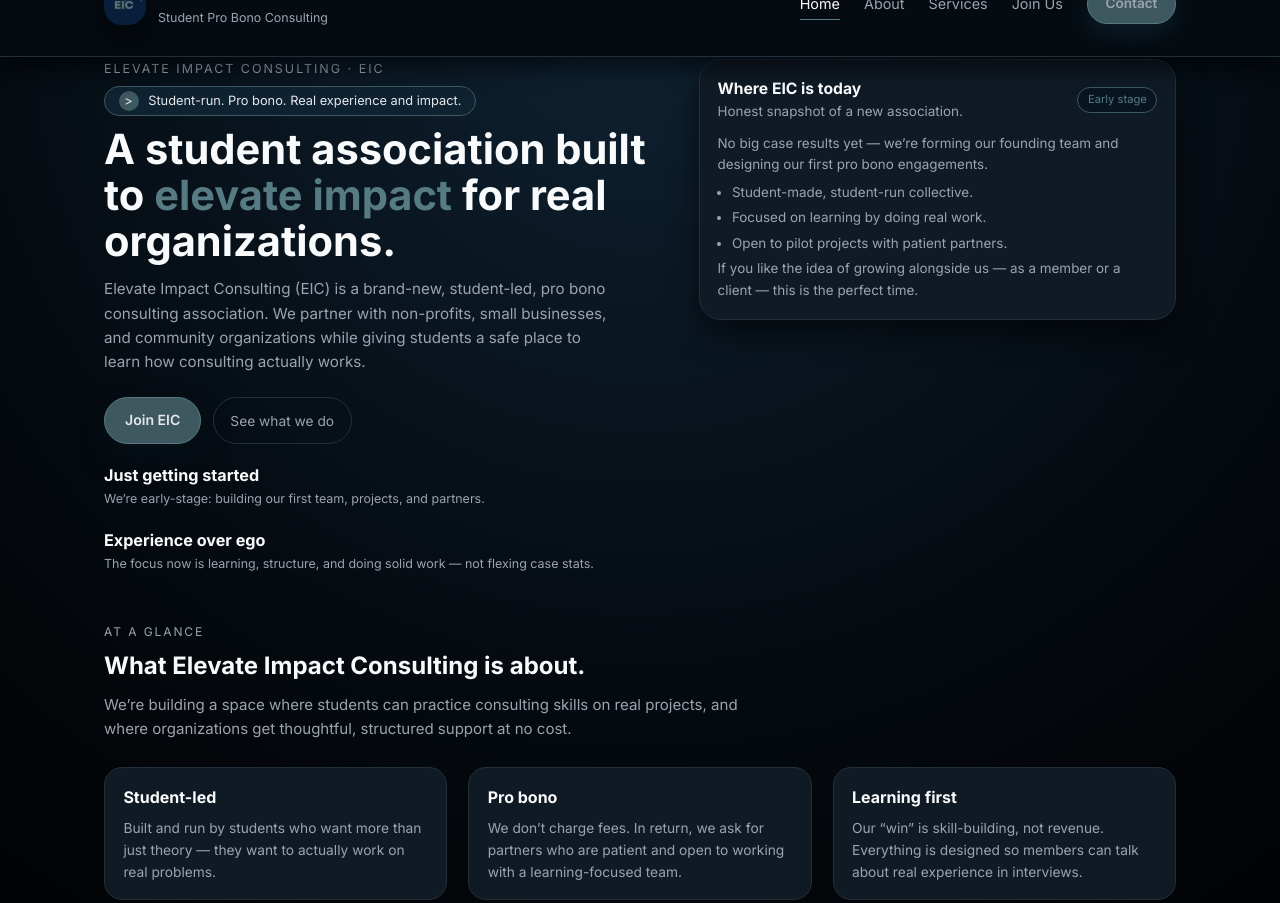
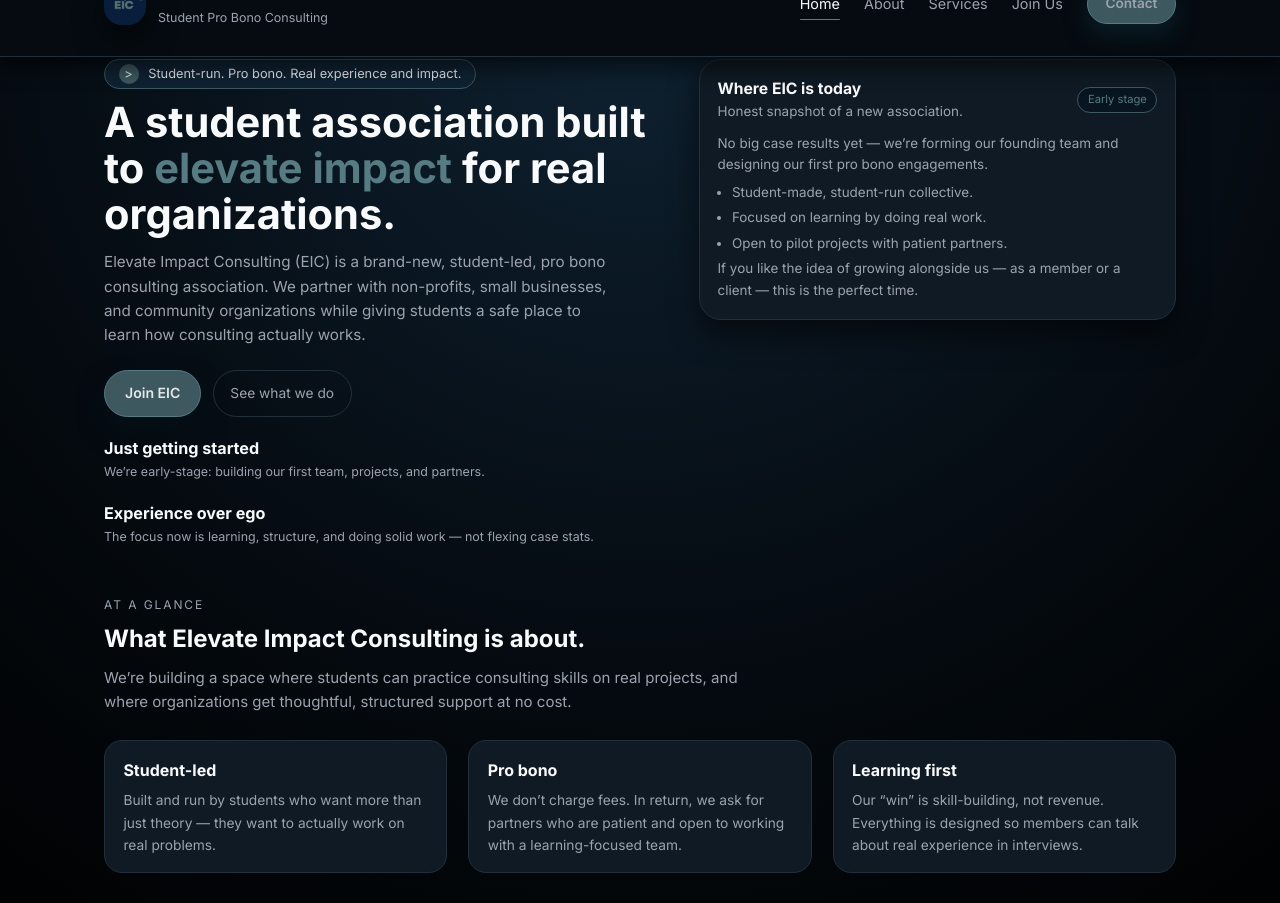
Before and after one commit to eiconsulting101/eic-website, a plain HTML site: page index.html in a window 1280 px wide. Shown: the top 903 px of the page. Drawn offline with Linux system fonts and the light colour scheme.

Commit message:
Add files via upload

```diff
--- a/index.html
+++ b/index.html
@@ -57,7 +57,6 @@
 
       <section class="hero">
         <div>
-          <div class="hero-kicker">Elevate Impact Consulting · EIC</div>
           <div class="hero-highlight">
             <span>&gt;</span>
             Student-run. Pro bono. Real experience and impact.
```
